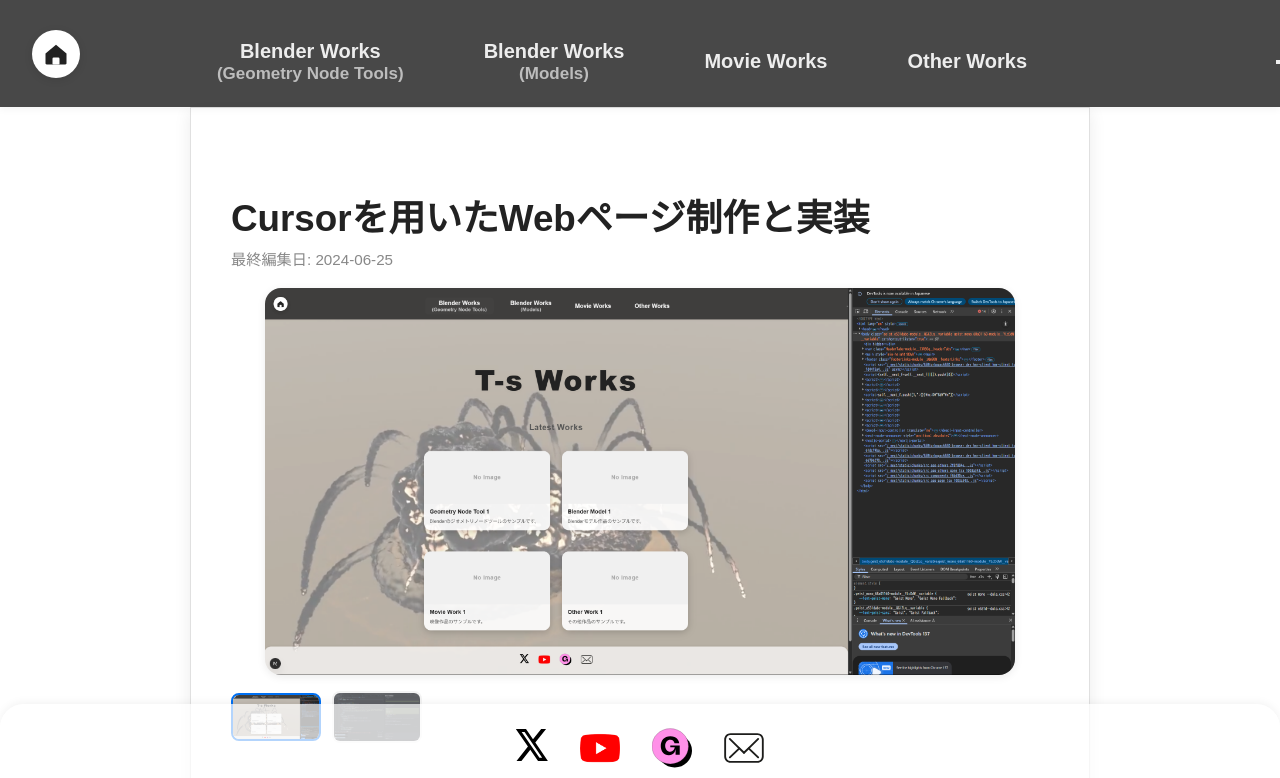
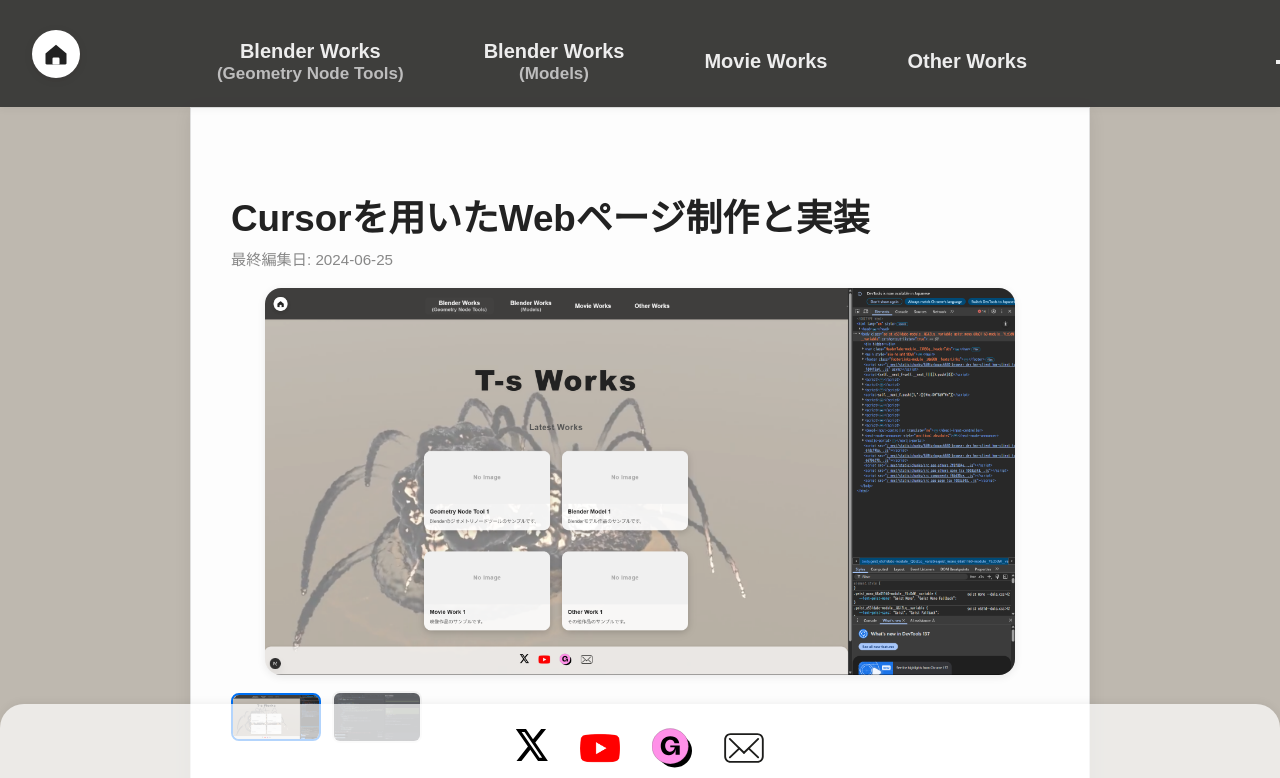
Before and after one commit to TK-design336/T-sWeb, a Next.js app: page /others/cursor-web in a window 1280 px wide. Shown: the top 778 px of the page. Built offline with nearby package versions, Linux system fonts and the light colour scheme.

Commit message:
deploy error handling

```diff
--- a/src/app/others/cursor-web/page.tsx
+++ b/src/app/others/cursor-web/page.tsx
@@ -1,5 +1,6 @@
 'use client';
 import styles from './cursor-web.module.css';
+import othersStyles from '../others.module.css';
 import { useState } from 'react';
 
 const images = [
@@ -12,6 +13,7 @@ export default function CursorWebPage() {
   const [imgIndex, setImgIndex] = useState(0);
   return (
     <div className={styles.detailRoot}>
+      <div className={othersStyles.othersBg} />
       <div className={styles.detailBox}>
         <h1 className={styles.title}>Cursorを用いたWebページ制作と実装</h1>
         <div className={styles.editDate}>最終編集日: 2024-06-25</div>
--- a/src/app/others/others.module.css
+++ b/src/app/others/others.module.css
@@ -1,13 +1,18 @@
-/* body {
+body {
   background: #BFB9B0;
-} */
+  /* 太めの方眼用紙調点線パターン */
+  /*background-image:
+    repeating-linear-gradient(45deg, transparent, transparent 17px, #fff 18.5px, transparent 18px, transparent 12px),
+    repeating-linear-gradient(135deg, transparent, transparent 17px, #fff 18.5px, transparent 18px, transparent 12px);
+  background-size: 38px 38px;*/
+}
 
 .othersPage {
   max-width: 900px;
   margin: 0 auto;
   padding: 2.5rem 1rem 3rem 1rem;
   position: relative;
-  z-index: 1;
+  z-index: 2;
   background: none;
   border-radius: 0;
   box-shadow: none;
@@ -19,14 +24,13 @@
   width: 100vw;
   height: 100vh;
   z-index: 0;
-  pointer-events: none;
   background: #BFB9B0;
   /* 太めの方眼用紙調点線パターン */
-  background-image:
+  /*background-image:
     repeating-linear-gradient(45deg, transparent, transparent 17px, #fff 18.5px, transparent 18px, transparent 12px),
     repeating-linear-gradient(135deg, transparent, transparent 17px, #fff 18.5px, transparent 18px, transparent 12px);
-  background-size: 38px 38px;
-  opacity: 1;
+  background-size: 38px 38px;*/
+  opacity: 0.99;
 }
 .title {
   font-size: 2rem;
@@ -83,6 +87,7 @@
   width: 420px;
   max-width: 95vw;
   min-height: 320px;
+  z-index: 1;
 }
 .card:hover, .card:focus {
   transform: translateY(-4px) scale(1.03);
--- a/src/app/page.tsx
+++ b/src/app/page.tsx
@@ -25,7 +25,7 @@ export default function Home() {
         playsInline
       />
       <div className={styles.bgOverlay} />
-      <h1 className={styles.title}>T's Works</h1>
+      <h1 className={styles.title}>T&#39;s Works</h1>
       <h2 className={styles.latest}>Latest Works</h2>
       <div className={styles.cardGrid}>
         {latestWorks.map(work => (
--- a/src/components/WorkCard.tsx
+++ b/src/components/WorkCard.tsx
@@ -8,6 +8,7 @@ type Work = {
   desc: string;
   image: string;
   href: string;
+  [key: string]: any;
 };
 
 export default function WorkCard({ work }: { work: Work }) {
```
